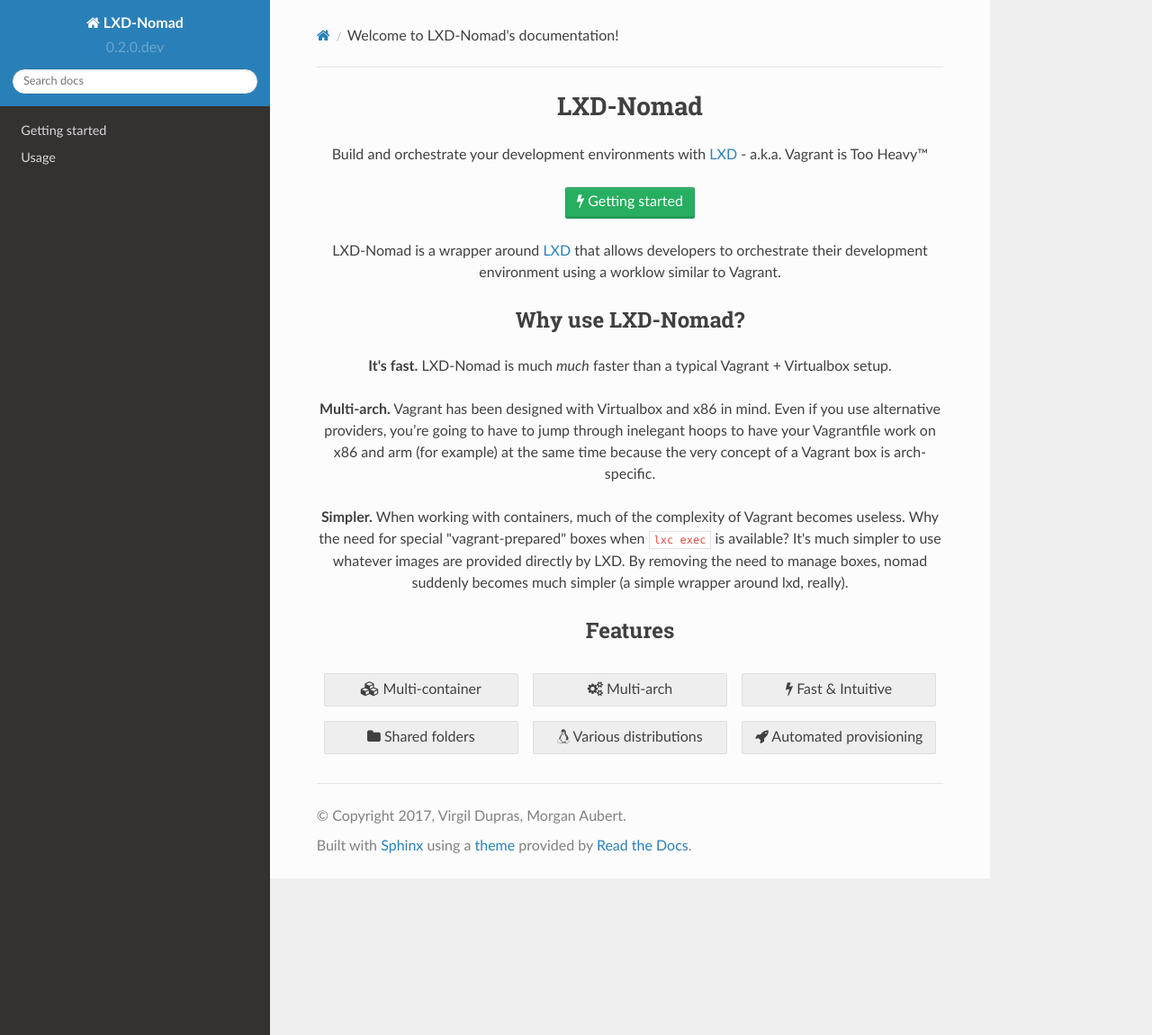
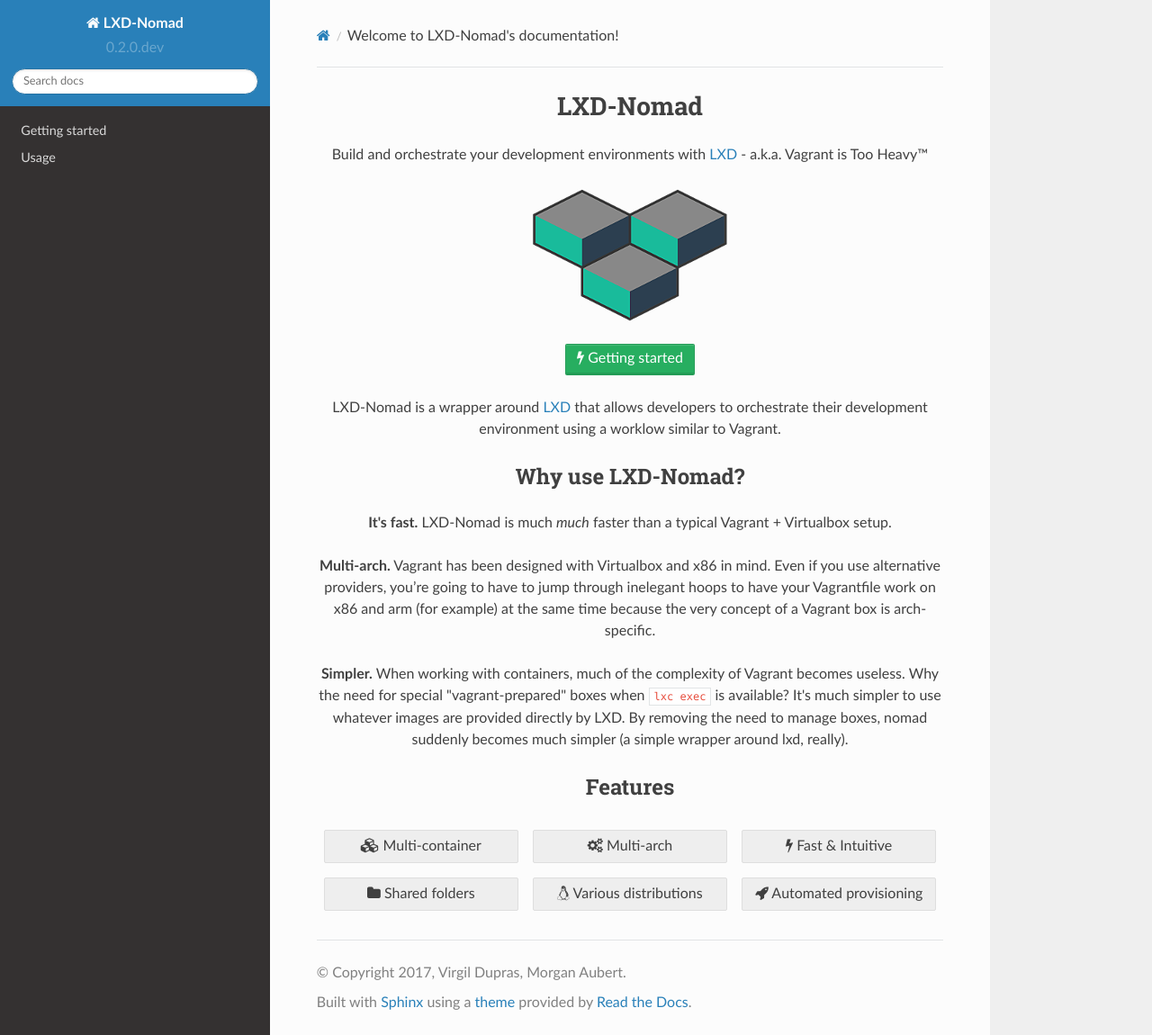
Before and after one commit to lxdock/lxdock, a Sphinx documentation site: the page built from docs/index.rst, in a window 1280 px wide and 1150 px high. Shown: the whole window at 90% size. Built offline with Sphinx 7.4.7 and the Read the Docs theme 2.0.0, drawn with Linux system fonts in a browser that asks for light colours.

Commit message:
Improved documentation index

```diff
--- a/docs/_templates/indexcontent.html
+++ b/docs/_templates/indexcontent.html
@@ -6,7 +6,8 @@
 <div class="figure align-center" id="id1">
   <h1>LXD-Nomad</h1>
   <p>Build and orchestrate your development environments with <a href="https://www.ubuntu.com/cloud/lxd" target="_blank">LXD</a> - a.k.a. Vagrant is Too Heavy&trade;</p>
-  <a href="{{ pathto("getting_started") }}" class="btn btn-primary" title="Getting started"><span class="fa fa-bolt">&nbsp;Getting started</span></a>
+  <p class="align-center"><img src="_images/nomad.png" alt="" /><br /><br /></p>
+  <p class="align-center"><a href="{{ pathto("getting_started") }}" class="btn btn-primary" title="Getting started"><span class="fa fa-bolt">&nbsp;Getting started</span></a></p>
 </div>
 <div class="figure align-center" id="id2">
   <p>LXD-Nomad is a wrapper around <a href="https://www.ubuntu.com/cloud/lxd" target="_blank">LXD</a> that allows developers to orchestrate their development environment using a worklow similar to Vagrant.</p>
--- a/docs/index.rst
+++ b/docs/index.rst
@@ -2,6 +2,8 @@
 Welcome to LXD-Nomad's documentation!
 #####################################
 
+
+.. image:: ./_images/nomad.png
 
 .. toctree::
    :maxdepth: 2
```
Also changed, not shown: docs/_images/nomad.png (added).
